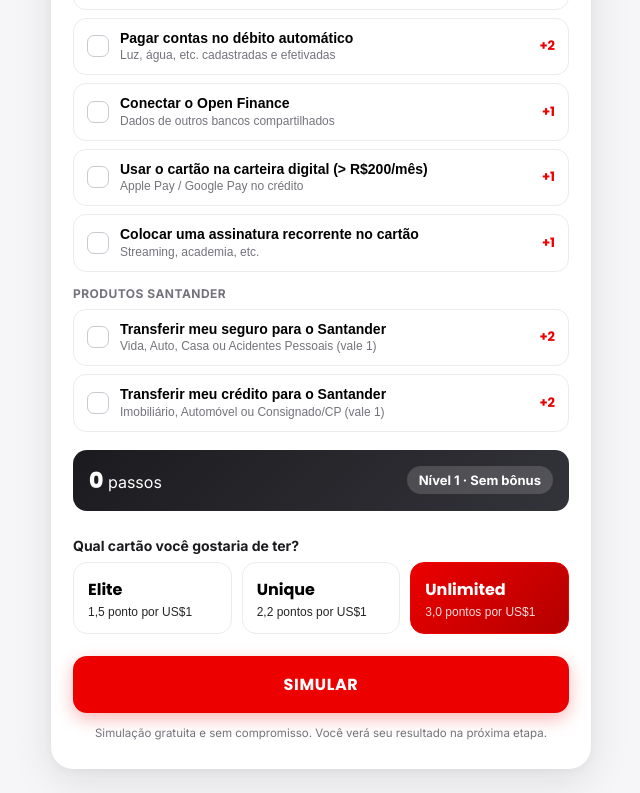
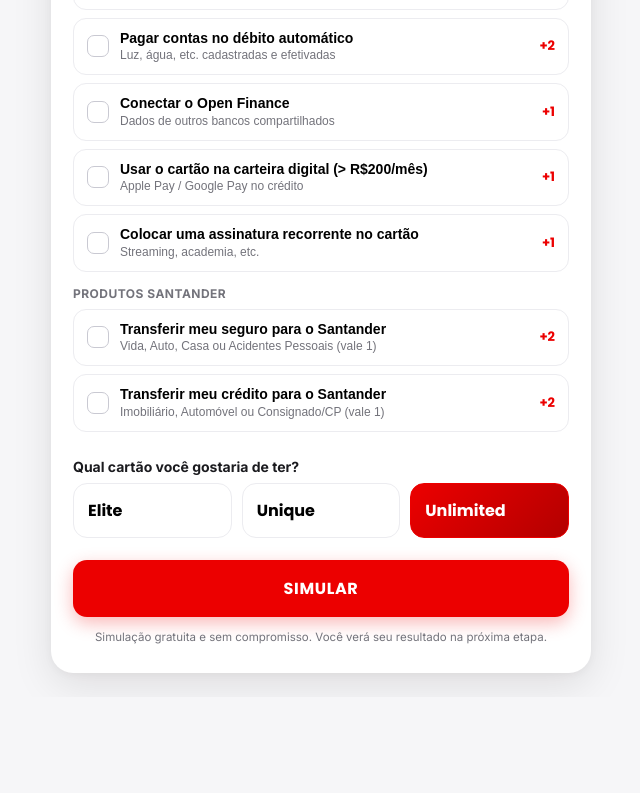
Before and after one commit to rod455/lpRewards, a React (Vite) app: page / in a window 1280 px wide. Shown: the part 640-1433 px from the top of the page, without its empty margins (319-959 px from the left). After the commit the page ends 1337 px from the top, so only its background shows below. Built offline with nearby package versions, Linux system fonts and the light colour scheme.

Commit message:
Remove previa de passos e pontuacao dos cartoes da primeira tela

```diff
--- a/src/SimuladorSantanderRewards.jsx
+++ b/src/SimuladorSantanderRewards.jsx
@@ -326,15 +326,6 @@ export default function App() {
     window.scrollTo({ top: 0, behavior: "smooth" });
   };
 
-  // Prévia de passos em tempo real (ajuda o cliente a entender o impacto)
-  const previa = (() => {
-    const pi = Math.min(Math.floor(form.investimentos / PASSO_POR_REAL_INVEST), CAP_INVEST);
-    const pg = Math.min(Math.floor(form.gastoCartao / PASSO_POR_REAL_GASTO), CAP_GASTO);
-    const pt = TAREFAS.filter((t) => form.tarefas[t.id]).reduce((s, t) => s + t.passos, 0);
-    const total = pi + pg + pt;
-    return { total, nivel: nivelDePassos(total) };
-  })();
-
   const gruposCheck = ["Recebimentos e rotina", "Produtos Santander"];
 
   return (
@@ -410,16 +401,6 @@ export default function App() {
               </div>
             ))}
 
-            {/* Prévia ao vivo */}
-            <div className="sr-previa">
-              <div>
-                <span className="sr-previa__num">{fmtMilhar(previa.total)}</span> passos
-              </div>
-              <div className={"sr-previa__nivel sr-previa__nivel--" + previa.nivel.nivel}>
-                Nível {previa.nivel.nivel} · {previa.nivel.rotulo}
-              </div>
-            </div>
-
             {/* Cartão desejado */}
             <label className="sr-label sr-label--sec">Qual cartão você gostaria de ter?</label>
             <div className="sr-cards">
@@ -430,7 +411,6 @@ export default function App() {
                   onClick={() => set("cartaoDesejado", c)}
                 >
                   <span className="sr-cartao__nome">{CARTOES[c].nome}</span>
-                  <span className="sr-cartao__base">{CARTOES[c].sub}</span>
                 </button>
               ))}
             </div>
```
